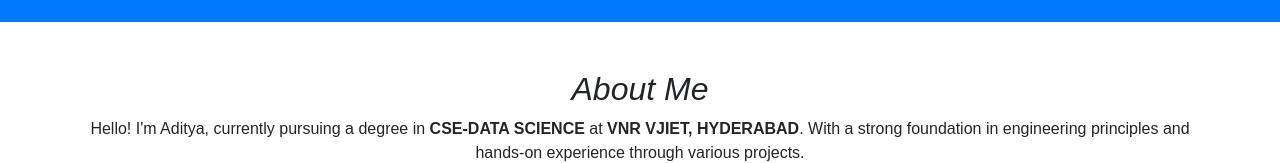
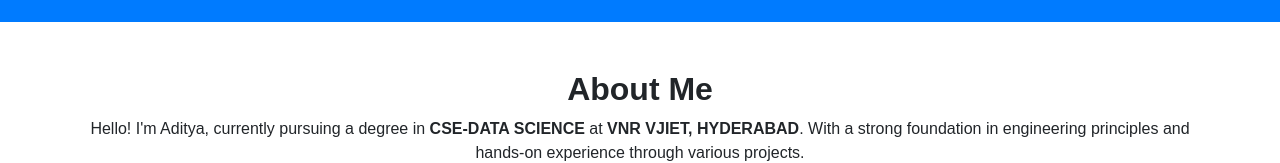
Before and after one commit to leeleswaraaditya/leeaditya, a plain HTML site: page index.html in a window 1280 px wide. Shown: the part 422-585 px from the top of the page. Drawn offline with nearby package versions, Linux system fonts and the light colour scheme.

Commit message:
test change

```diff
--- a/index.html
+++ b/index.html
@@ -62,7 +62,7 @@
     <!-- About Section -->
     <section id="about" class="py-5">
       <div class="container">
-        <h2 class="text-center"><em>About Me</em></h2>
+        <h2 class="text-center"><strong>About Me</strong></h2>
         <p class="text-center">
           Hello! I'm Aditya, currently pursuing a degree in
           <b>CSE-DATA SCIENCE</b> at <b>VNR VJIET, HYDERABAD</b>. With a strong
```
